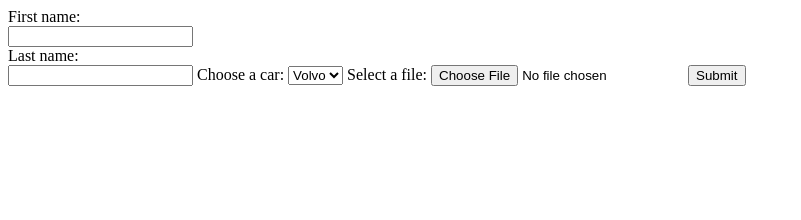
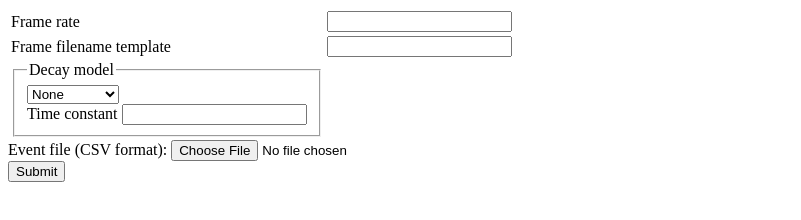
Before and after one commit to riccardo-bernardini/espert_uniud, a plain HTML site: page Docker/form.html in a window 1280 px wide. Shown: the whole page, without its empty margins (0-801 px from the left). Drawn offline with Linux system fonts and the light colour scheme.

Commit message:
Working with web interface

```diff
--- a/Docker/form.html
+++ b/Docker/form.html
@@ -1,19 +1,52 @@
 <html>
+  <head>
+    <script>
+      function getFilename(fullPath) {
+	  return fullPath.replace(/^.*[\\\/]/, '').replace(/\.[^.]*$/, '');
+      }
+
+      function upload_changed() {
+	  // document.getElementById('fps').value = document.getElementById('default-template').value;
+
+	  if (document.getElementById('default-template').value != '1')
+	  { return; }
+
+	  event_filename = getFilename(document.getElementById('myfile').value);
+
+	  document.getElementById('template').value = event_filename + '-%d.png';
+      }
+    </script>
+  </head>
   <body>
-    <form action="pippo.xx" method="post">
-      <label for="fname">First name:</label><br>
-      <input type="text" id="fname" name="fname"><br>
-      <label for="lname">Last name:</label><br>
-      <input type="text" id="lname" name="lname">
-      <label for="cars">Choose a car:</label>
-      <select id="cars" name="cars">
-	<option value="volvo">Volvo</option>
-	<option value="saab">Saab</option>
-	<option value="fiat">Fiat</option>
-	<option value="audi">Audi</option>
-      </select>
-      <label for="myfile">Select a file:</label>
-      <input type="file" id="myfile" name="myfile">
+    <form action="pippo.xx" method="post" enctype='multipart/form-data'>
+      <table>
+	<tr>
+	  <td><label for="fps">Frame rate</label>
+	  <td><input type="text" id="fps" name="fps">
+	</tr>
+	<tr>
+	  <td><label for="template">Frame filename template</label>
+	  <td><input type="text" id="template" name="template" value="">
+	    <input type='hidden' id='default-template' name='default-template' value="1">
+	</tr>
+	<tr>
+	  <td>
+	    <fieldset>
+	      <legend>Decay model</legend>
+	    <select id="decay" name="decay">
+	      <option value="none">None</option>
+	      <option value="lin">Linear</option>
+	      <option value="exp">Exponential</option>
+	      <option value="step">Step</option>
+	    </select><br>
+	    <label for="tau">Time constant</label>
+	    <input type="text" id="tau" name="tau">
+	    </fieldset>
+	  </td>
+	</tr>
+      </table>
+      <label for="myfile">Event file (CSV format):</label>
+      <input type="file" id="myfile" name="myfile" onchange="upload_changed();" value=""><br>
       <input type="submit" value="Submit">
     </form>
   </body>
```
Also changed, not shown: 1 other file.
